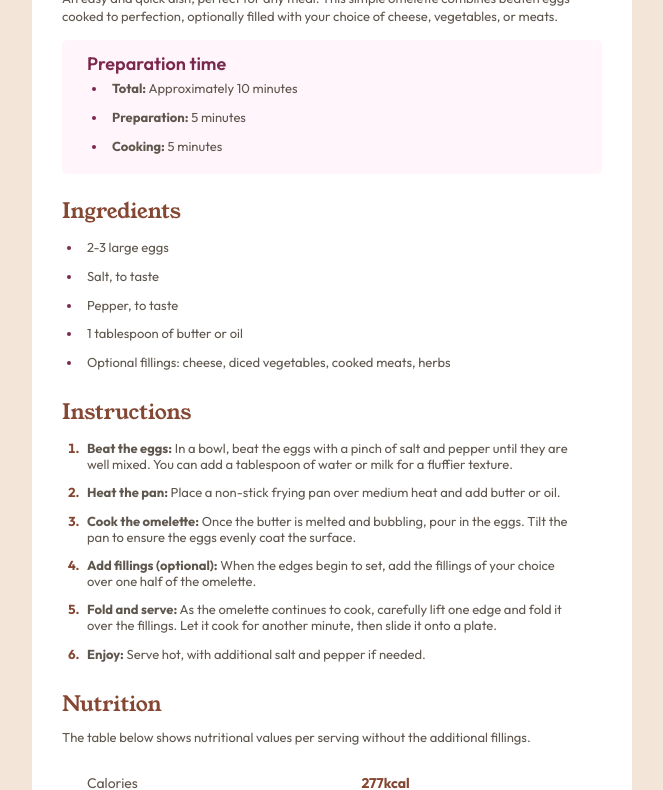
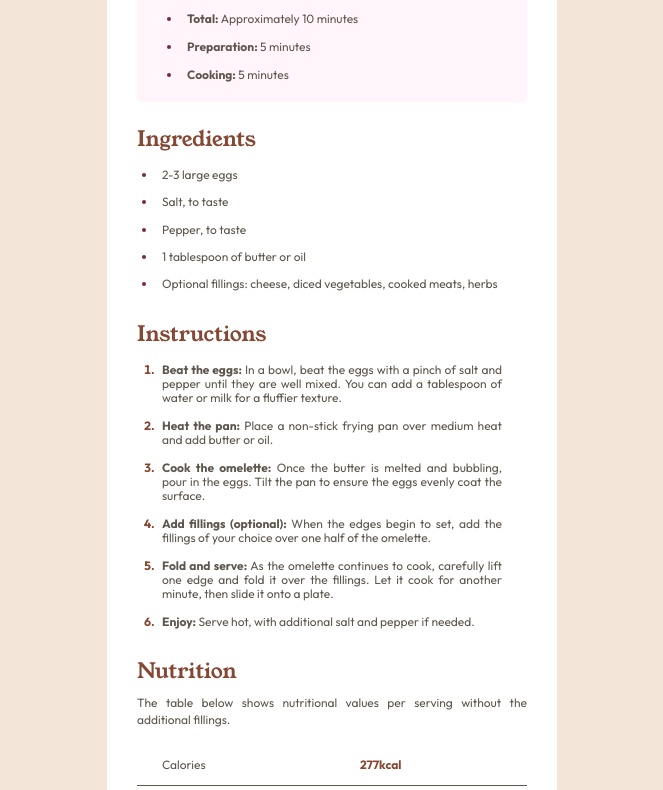
Before and after one commit to geo018/evaluacion-S3, a plain HTML site: page index.html in a window 1280 px wide. Shown: the part 417-1207 px from the top of the page, without its empty margins (308-971 px from the left). Drawn offline with Linux system fonts and the light colour scheme.

Commit message:
modificado

```diff
--- a/style.css
+++ b/style.css
@@ -10,7 +10,7 @@ body {
 
 .contenedor {
     background-color: hsl(0, 0%, 100%);
-    width: 600px;
+    width: 450px;
     border-radius: 15px;
     overflow: hidden;
     margin: 70px auto;
@@ -26,22 +26,22 @@ h1 {
     color: hsl(24, 5%, 18%);
     font-family: "Young Serif", serif;
     font-weight: 600;
-    font-size: 32px;
+    font-size: 23px;
     margin: 5px 0;
 }
 
 p {
     color: hsl(30, 10%, 34%);
     font-family: "Outfit", sans-serif;
-    font-size: 13px;
+    font-size: 12px;
     margin: 5px 0px 15px;
     line-height: 1.4;
     font-weight: 400;
+    text-align: justify;
 }
 
 .section {
     margin: 22px 0 ;
-    font-size: 14px;
 }
 
 .time {
@@ -53,7 +53,7 @@ p {
 li {
     color: hsl(30, 10%, 34%);
     font-family: "Outfit", sans-serif;
-    font-size: 13px;
+    font-size: 12px;
     margin: 0 20px 3px;
     padding: 5px;
 }
@@ -62,8 +62,8 @@ h2 {
   font-family: "Outfit", sans-serif;
   color: hsl(332, 51%, 32%);
   font-weight: 600;
-  font-size: 18px;
-
+  font-size: 12px;
+  margin-bottom:6px ;
 }
 
 span {
@@ -81,7 +81,7 @@ h3 {
 
 .section ul, .section ol {
     list-style-position: outside;
-    text-align: left;
+    text-align: justify;
 }
 
 .section ul li, .section ol li {
@@ -109,7 +109,7 @@ section ol ::marker , section ul::marker {
 
 td {
     font-family: "Outfit", sans-serif;
-    font-size: 14px;
+    font-size: 12px;
     padding: 10px 0;
     padding-left: 25px;
     line-height: 1.8;
```
